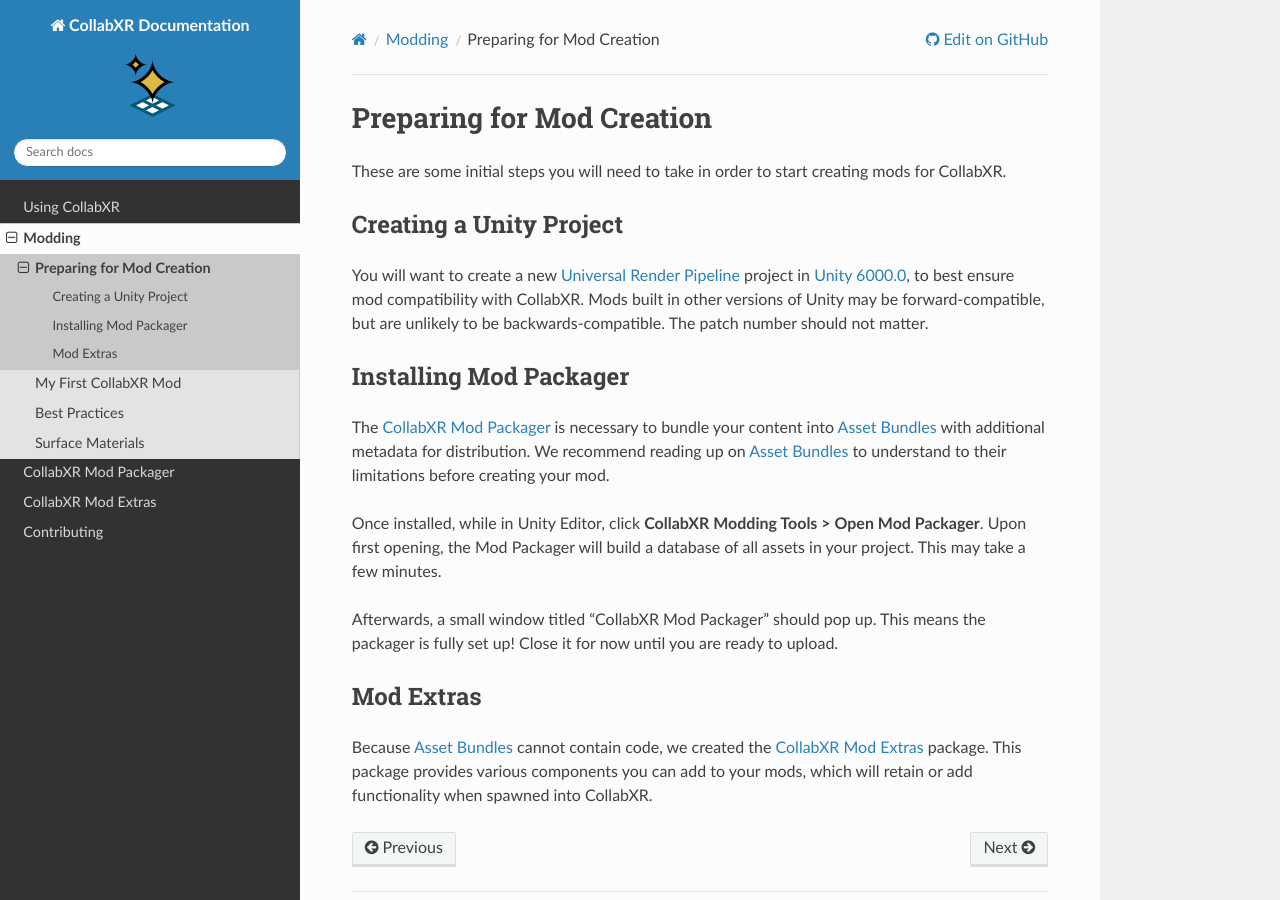
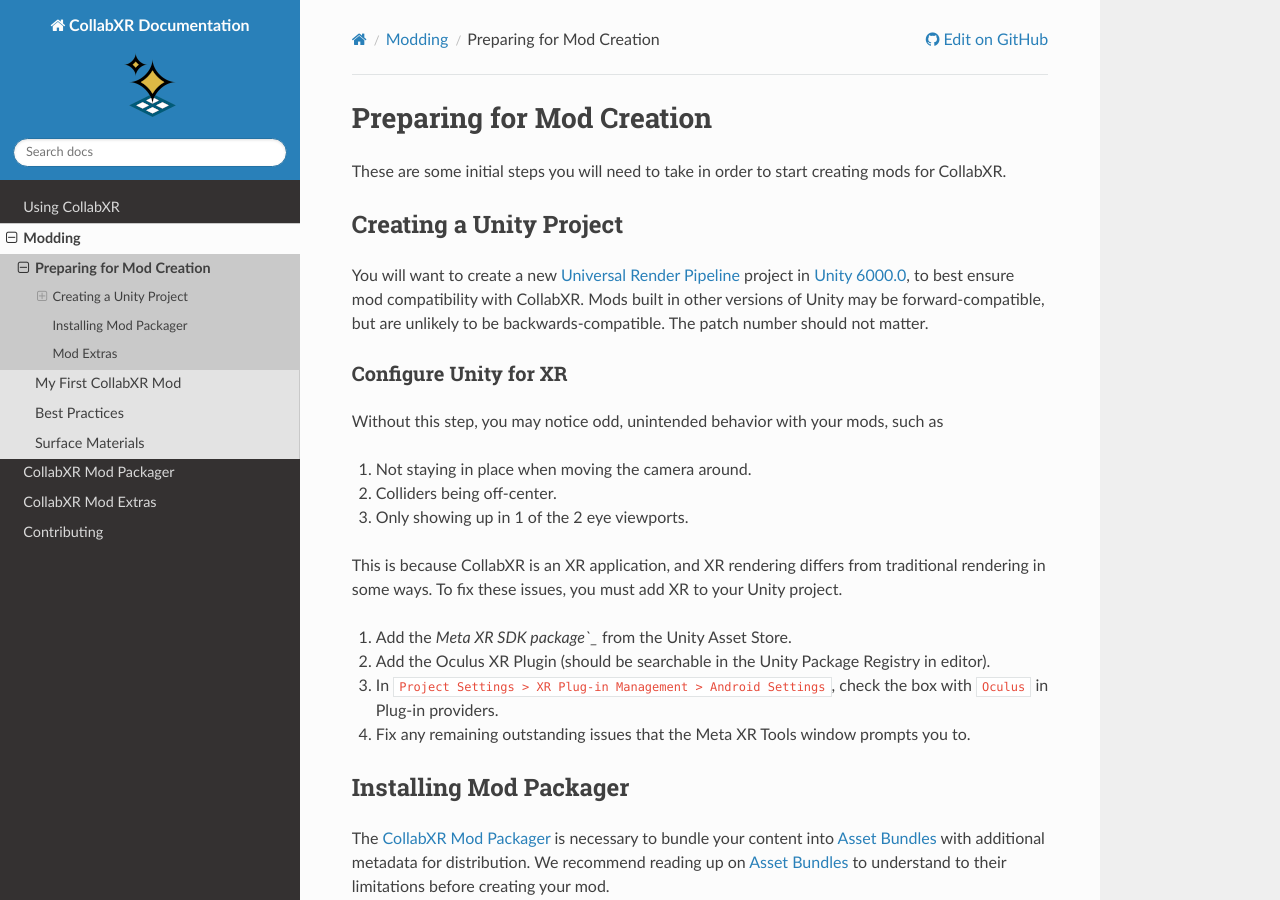
Before and after one commit to Envision-Center/CollabXR-Documentation, a Sphinx documentation site: the page built from docs/source/modding/setup.rst, in a window 1280 px wide and 900 px high. Built offline with Sphinx 7.4.7 and the Read the Docs theme 3.1.0, drawn with Linux system fonts in a browser that asks for light colours.

Commit message:
modding VR configuration notes (#16)

```diff
--- a/docs/source/modding/setup.rst
+++ b/docs/source/modding/setup.rst
@@ -17,6 +17,24 @@
 
 .. _installing-mod-packager:
 
+Configure Unity for XR
+^^^^^^^^^^^^^^^^^^^^^^^^^^^^^^
+Without this step, you may notice odd, unintended behavior with your mods, such as
+
+1. Not staying in place when moving the camera around.
+2. Colliders being off-center.
+3. Only showing up in 1 of the 2 eye viewports.
+
+This is because CollabXR is an XR application, and XR rendering differs from traditional rendering in some ways.
+To fix these issues, you must add XR to your Unity project.
+
+1. Add the `Meta XR SDK package`_` from the Unity Asset Store.
+2. Add the Oculus XR Plugin (should be searchable in the Unity Package Registry in editor).
+3. In ``Project Settings > XR Plug-in Management > Android Settings``, check the box with ``Oculus`` in Plug-in providers.
+4. Fix any remaining outstanding issues that the Meta XR Tools window prompts you to.
+
+.. _Meta XR SDK package: https://assetstore.unity.com/packages/sdk/meta-xr-sdk-9022845
+
 Installing Mod Packager
 -----------------------------
 
```
